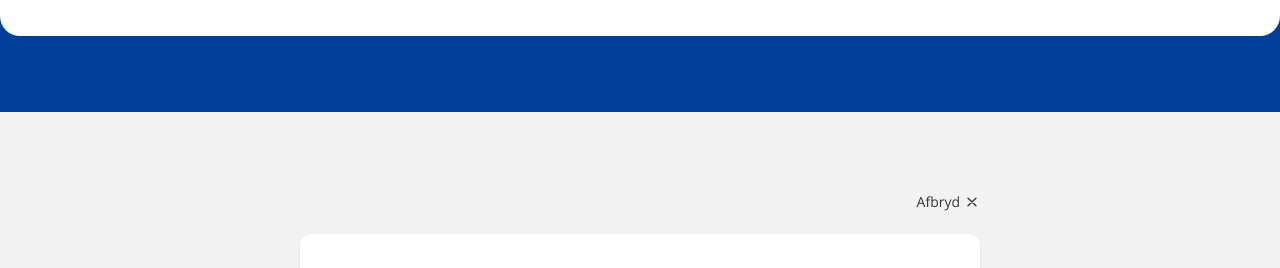
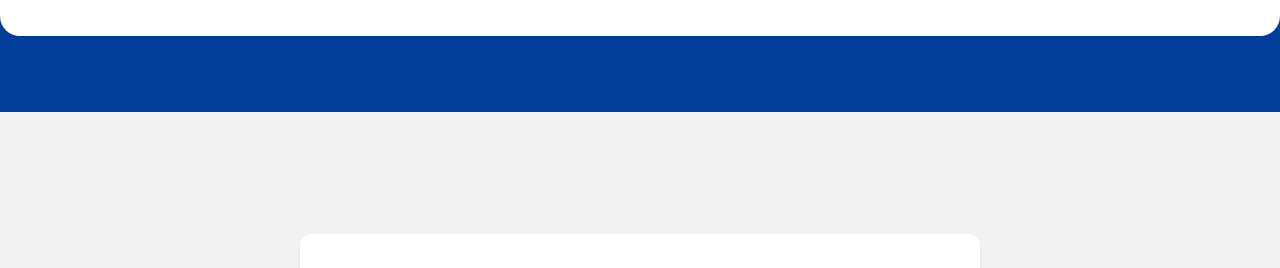
Before and after one commit to tennisfar/ds-sign-up, a React (Vite) app: page /#/ in a window 1280 px wide. Shown: the top 268 px of the page. Built offline with nearby package versions, Linux system fonts and the light colour scheme; a web font is replaced by a local one.

Commit message:
add step context

```diff
--- a/src/Components/TopBar/TopBar.tsx
+++ b/src/Components/TopBar/TopBar.tsx
@@ -1,15 +1,17 @@
 import BackIcon from '../../assets/back.svg';
 import CloseIcon from '../../assets/close.svg';
+import {useStepContext} from "../../assets/Contexts/StepContext.tsx";
 
 type TopBarProps = {
-    currentStep?: number;
     steps?: number;
     handleCancel?: any;
     hideBack?: boolean;
     hideCancel?: boolean;
 };
 
-export const TopBar = ({currentStep, steps, handleCancel, hideBack = false, hideCancel = false}: TopBarProps) => {
+export const TopBar = ({handleCancel, hideBack = false, hideCancel = false}: TopBarProps) => {
+    const {step, steps} = useStepContext();
+
     return (
         <div
             className={'relative max-w-[68rem] mt-70 mx-auto flex items-center h-40 mb-12 text-[1.4rem] justify-between'}>
@@ -21,8 +23,8 @@ export const TopBar = ({currentStep, steps, handleCancel, hideBack = false, hide
                 </div>
             )}
 
-            {currentStep && steps &&
-              <div className={'absolute left-0 text-center w-full'}>Trin {currentStep} af {steps}</div>}
+            {step && steps &&
+              <div className={'absolute left-0 text-center w-full'}>Trin {step} af {steps}</div>}
 
             {handleCancel && !hideCancel && (
                 <div className={'flex gap-4 absolute right-0 cursor-pointer hover:underline'} onClick={handleCancel}>
--- /dev/null
+++ b/src/assets/Contexts/StepContext.tsx
@@ -0,0 +1,43 @@
+import React, {createContext, useContext, useState} from "react";
+
+type StepContextProviderProps = {
+    children: React.ReactNode;
+};
+
+type Step = 1 | 2 | 3 | null;
+type Steps = number | null;
+
+type StepContext = {
+    step: Step;
+    steps: Steps;
+    setStep: React.Dispatch<React.SetStateAction<Step>>;
+    setSteps: React.Dispatch<React.SetStateAction<Steps>>;
+};
+
+export const StepContext = createContext<StepContext | null>(null);
+
+export default function StepContextProvider({children}: StepContextProviderProps) {
+    const [step, setStep] = useState<Step>(null);
+    const [steps, setSteps] = useState<Steps>(null);
+
+    return (
+        <StepContext.Provider
+            value={{
+                step,
+                steps,
+                setStep,
+                setSteps,
+            }}>
+
+            {children}
+        </StepContext.Provider>
+    )
+}
+
+export function useStepContext() {
+    const context = useContext(StepContext);
+    if (!context) {
+        throw new Error('useStepContext must be used within a StepContextProvider');
+    }
+    return context;
+}
--- a/src/routes/__root.tsx
+++ b/src/routes/__root.tsx
@@ -1,10 +1,17 @@
 import {createRootRoute, Link, Outlet} from '@tanstack/react-router'
 import {TanStackRouterDevtools} from '@tanstack/router-devtools'
+import {TopBar} from "../Components/TopBar/TopBar.tsx";
+import StepContextProvider from "../assets/Contexts/StepContext.tsx";
 
-export const Route = createRootRoute({
-    component: () => (
+
+function RootComponent() {
+    return (
         <>
-            <Outlet/>
+
+            <StepContextProvider>
+                <TopBar/>
+                <Outlet/>
+            </StepContextProvider>
 
             <ul className="p-10 text-[1.4rem] mt-80 *:p-2">
                 <li>
@@ -18,7 +25,12 @@ export const Route = createRootRoute({
                     </Link>
                 </li>
             </ul>
+
             <TanStackRouterDevtools/>
         </>
-    ),
+    )
+}
+
+export const Route = createRootRoute({
+    component: RootComponent,
 })
--- a/src/routes/index.tsx
+++ b/src/routes/index.tsx
@@ -1,11 +1,11 @@
 import {createFileRoute} from '@tanstack/react-router'
 import {Header} from '../Components/Header/Header.tsx'
 import {Container} from '../Components/Container/Container.tsx'
-import {TopBar} from '../Components/TopBar/TopBar.tsx'
 import {CtaButton} from '../Components/Cta/CtaButton.tsx'
 import {RichText} from '../Components/RichText/RichText.tsx'
-import {useState} from "react";
+import {useEffect, useState} from "react";
 import {CancelSignUp} from '../Components/CancelSignUp/CancelSignUp.tsx'
+import {useStepContext} from "../assets/Contexts/StepContext.tsx";
 
 export const Route = createFileRoute('/')({
     component: Index,
@@ -24,6 +24,13 @@ const data = {
 }
 
 function Index() {
+    const {setStep, setSteps} = useStepContext();
+
+    useEffect(() => {
+        setStep(null);
+        setSteps(null);
+    }, []);
+
     const [showCancel, setShowCancel] = useState(false);
 
     const handleCancel = () => {
@@ -39,7 +46,7 @@ function Index() {
                 {!showCancel && (
                     <>
 
-                        <TopBar handleCancel={handleCancel} hideBack={true}/>
+                        {/*<TopBar handleCancel={handleCancel} hideBack={true}/>*/}
 
                         <Container>
                             <Header title={data.title} isDlo={data.isDlo} text={data.text}/>
--- a/src/routes/kontaktinformationer.tsx
+++ b/src/routes/kontaktinformationer.tsx
@@ -1,15 +1,23 @@
 import {createFileRoute} from '@tanstack/react-router'
-import {TopBar} from "../Components/TopBar/TopBar.tsx";
 import {Container} from "../Components/Container/Container.tsx";
 import {Header} from "../Components/Header/Header.tsx";
-import {useState} from "react";
+import {useEffect, useState} from "react";
 import {CancelSignUp} from "../Components/CancelSignUp/CancelSignUp.tsx";
+import {useStepContext} from "../assets/Contexts/StepContext.tsx";
 
 export const Route = createFileRoute('/kontaktinformationer')({
-    component: Kontaktinformationer,
+    component: ContactInfo,
 })
 
-function Kontaktinformationer() {
+function ContactInfo() {
+    const {setStep, setSteps} = useStepContext();
+
+    useEffect(() => {
+        setStep(1);
+        setSteps(7);
+    }, []);
+
+
     const [showCancel, setShowCancel] = useState(false);
 
     const handleCancel = () => {
@@ -27,7 +35,7 @@ function Kontaktinformationer() {
             {!showCancel && (
 
                 <>
-                    <TopBar currentStep={1} steps={7} handleCancel={handleCancel}/>
+                    {/*<TopBar handleCancel={handleCancel}/>*/}
 
                     <Container>
 
```
